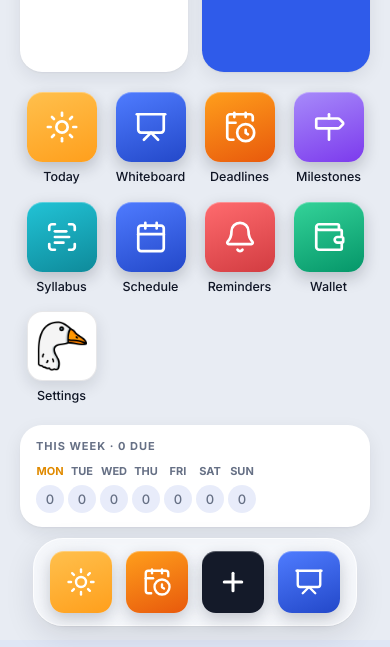
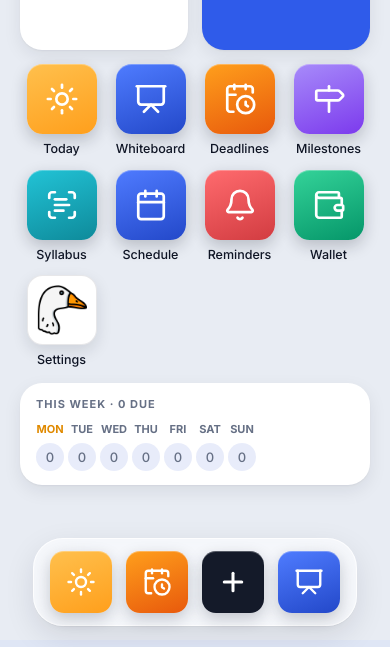
Before and after one commit to fwr3d/gooseos, a website with bundled scripts: page index.html in a window 390 px wide. Shown: the part 204-851 px from the top of the page. Built offline with nearby package versions, Linux system fonts and the light colour scheme.

Commit message:
fix home widget under dock, overdue counts, toast position

```diff
--- a/css/styles.css
+++ b/css/styles.css
@@ -321,4 +321,11 @@ button.ap-row:hover{background:var(--accent-soft)}
 }
 #apps{row-gap:16px}
 @media (min-width:900px){#apps{row-gap:28px}.widget.h-small{height:172px}}
-@media (max-width:899px){.screen{padding-bottom:calc(120px + env(safe-area-inset-bottom,0px))}}
+@media (max-width:899px){
+  /* tighter spacing, and the two small widgets give up height on short phones so the wide widget clears the dock */
+  .screen{gap:14px;padding-top:calc(36px + env(safe-area-inset-top,0px));padding-bottom:calc(120px + env(safe-area-inset-bottom,0px))}
+  #apps{row-gap:12px}
+  .widget.h-small{height:clamp(140px,calc(100dvh - 639px - env(safe-area-inset-top,0px) - env(safe-area-inset-bottom,0px)),164px)}
+}
+/* inside an app there's no dock to clear, so toasts sit at the bottom (Whiteboard and Syllabus keep their own bottom bars clear) */
+body:has(.view:not([hidden]):not([data-app="whiteboard"]):not([data-app="syllabus"])) .toast{bottom:calc(20px + env(safe-area-inset-bottom,0px))}
--- a/js/home.js
+++ b/js/home.js
@@ -69,11 +69,12 @@ export const SMALL = {
 /* ---------- wide widgets (pick one) ---------- */
 export const WIDE = {
   week: { label: "This week", open: "today", async render(el) {
-    const items = (await agendaList()).filter(i => i.due && i.kind !== "ping");
+    // overdue means past due right now (same as the Due next widget); the day bubbles count what's still ahead
+    const now = Date.now(), all = (await agendaList()).filter(i => i.due && i.kind !== "ping");
+    const items = all.filter(i => i.due >= now), late = all.length - items.length;
     const d0 = new Date(); d0.setHours(0, 0, 0, 0);
     const days = [...Array(7)].map((_, i) => { const d = new Date(d0); d.setDate(d.getDate() + i); return d; });
     const count = d => items.filter(i => i.due >= +d && i.due < +d + 864e5).length;
-    const late = items.filter(i => i.due < +d0).length;
     const total = days.reduce((n, d) => n + count(d), 0);
     el.innerHTML = `<span class="h-k">This week · ${total} due${late ? ` · <b class="h-late-k">${late} overdue</b>` : ""}</span>
       <div class="h-week">${days.map((d, i) => { const n = count(d); return `<div class="h-day ${i === 0 ? "today" : ""}"><span>${d.toLocaleDateString(undefined, { weekday: "short" })}</span><b class="${n >= 2 ? "busy" : n ? "some" : "none"}">${n}</b></div>`; }).join("")}</div>`;
--- a/sw.js
+++ b/sw.js
@@ -1,7 +1,7 @@
 // Keeps GooseOS's files on the device so it opens without internet.
 // Change VERSION whenever you publish an update; installed copies then show
 // "An update is ready" and reload into the new version.
-const VERSION = "v16";
+const VERSION = "v17";
 const SHELL = `shell-${VERSION}`;
 const FONTS = "fonts";
 
```
